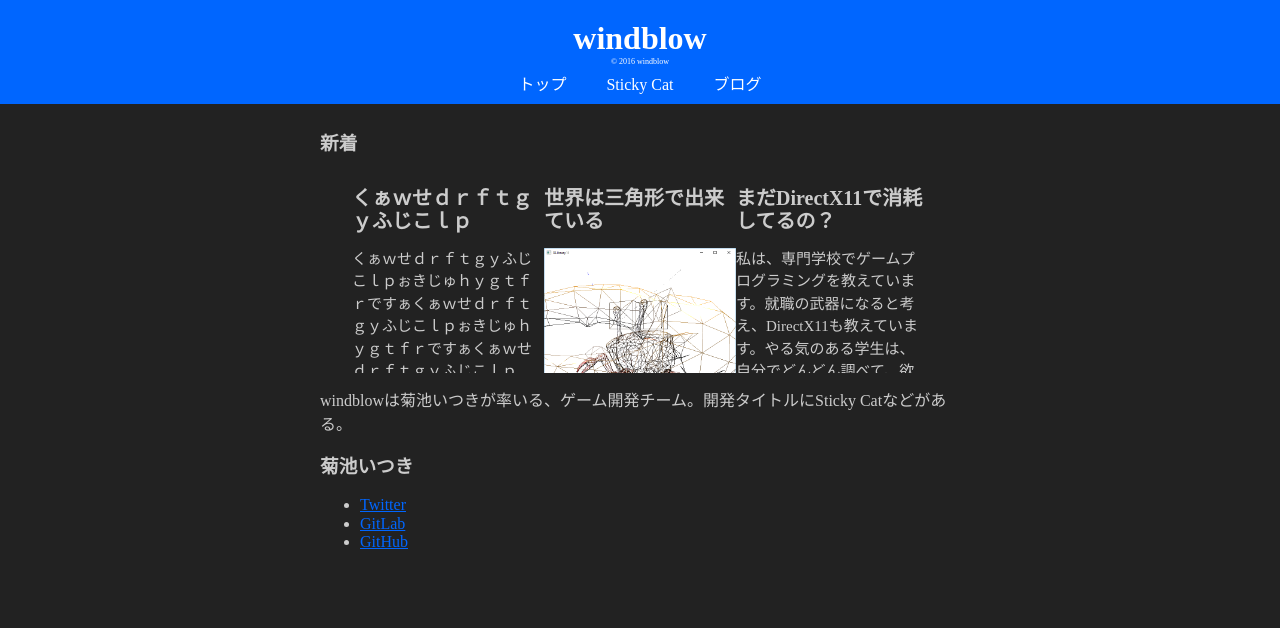
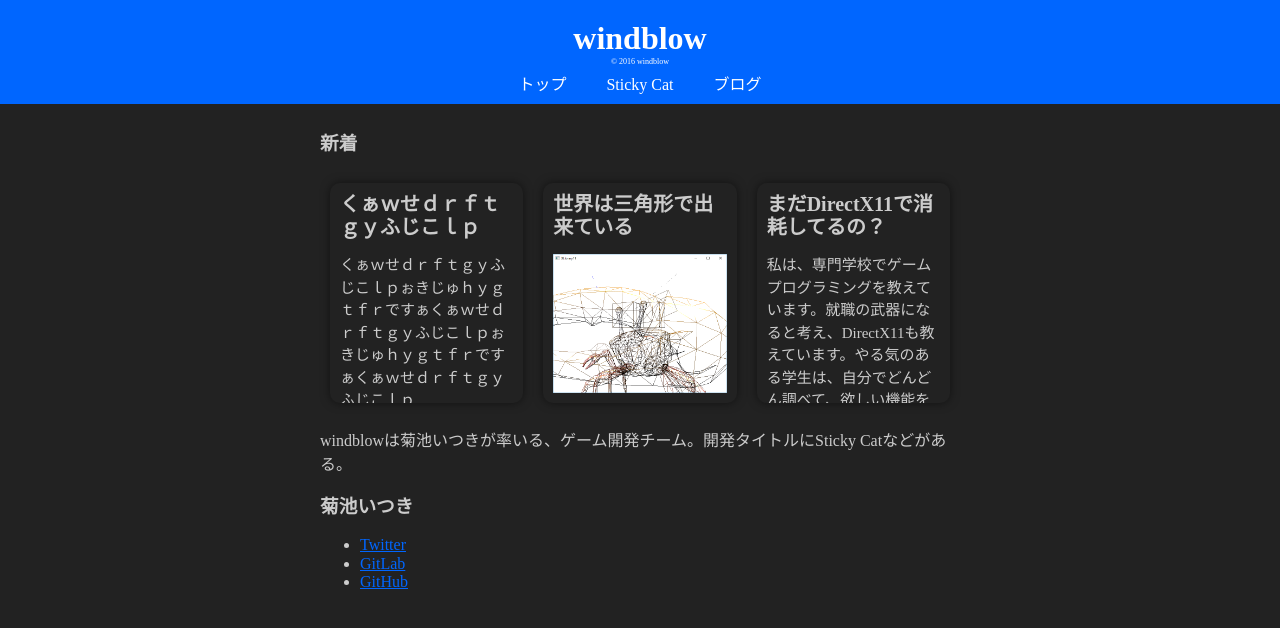
Before and after one commit to itukikikuti/windblow.net, a Jekyll site: the page built from index.html, in a window 1280 px wide. Shown: the top 628 px of the page. Built offline with Jekyll 4.4.1, drawn with Linux system fonts in a browser that asks for light colours.

Commit message:
Update style.css

```diff
--- a/assets/style.css
+++ b/assets/style.css
@@ -81,6 +81,10 @@ article time {
     width: 30%;
     height: 200px;
     overflow: hidden;
+    padding: 10px;
+    margin: 10px;
+    box-shadow: 0 0 10px rgba(0, 0, 0, 0.5);
+    border-radius: 10px;
 }
 .post > a {
     text-decoration: none;
@@ -88,6 +92,7 @@ article time {
 }
 .post h1 {
     font-size: 20px;
+    margin: 0;
 }
 .post p {
     font-size: 15px;
```
